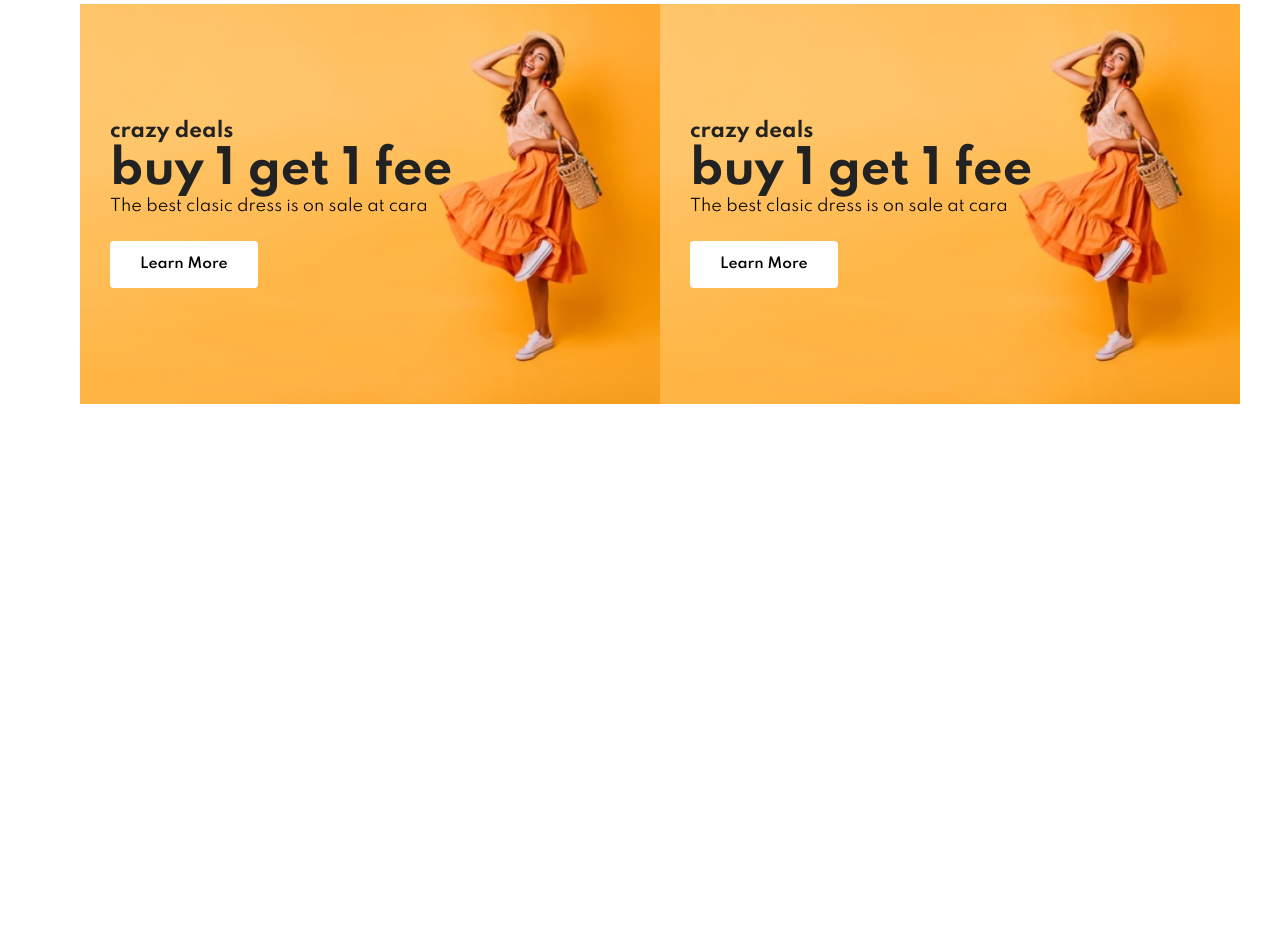
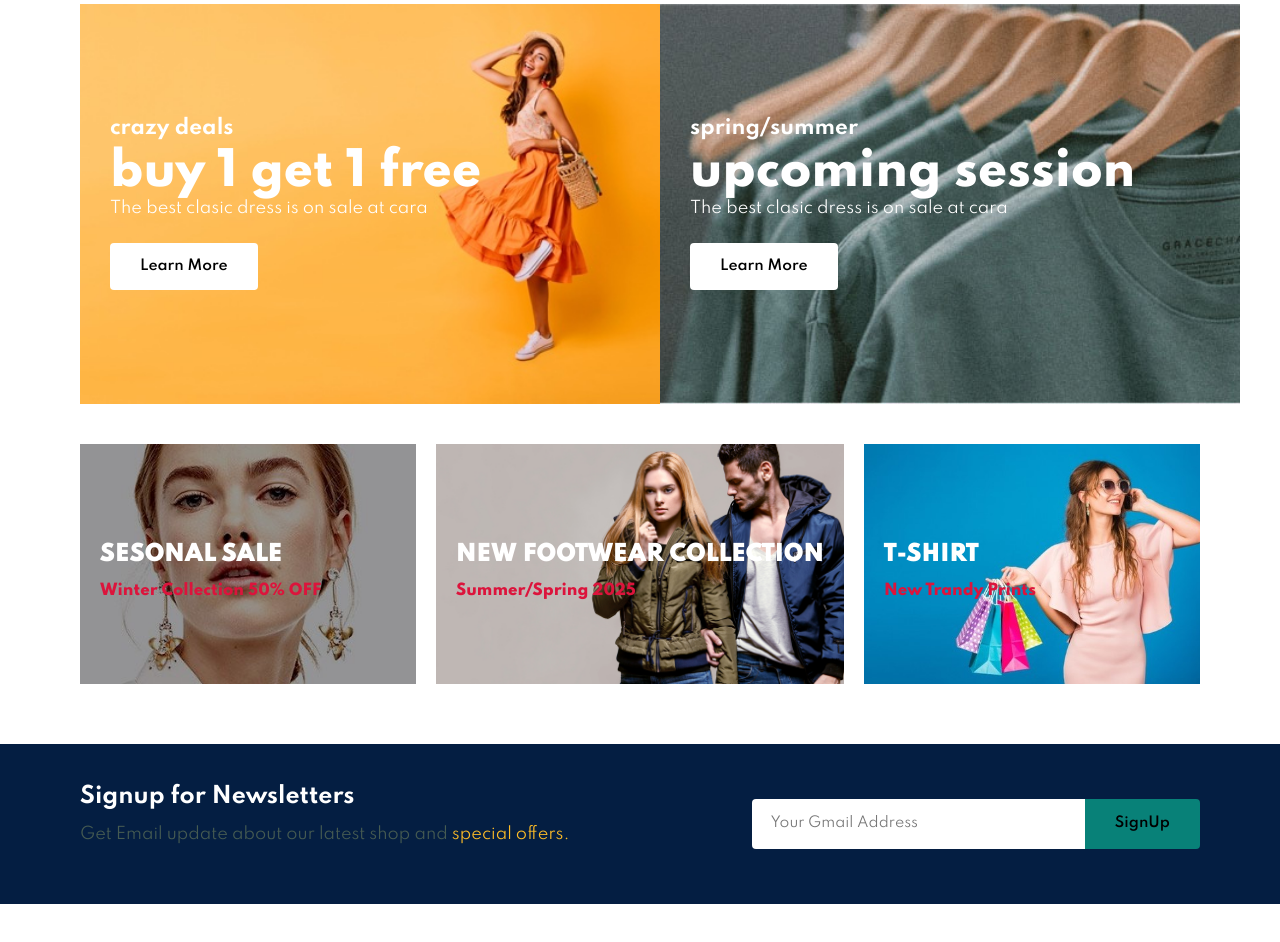
Before and after one commit to nitinmelkani04/E-Commerce-Website, a plain HTML site: page index.html in a window 1280 px wide. Shown: the part 3510-4452 px from the top of the page. Before the commit the page ends 3954 px from the top, so only its background shows below. Drawn offline with nearby package versions, Linux system fonts and the light colour scheme.

Commit message:
updated project

```diff
--- a/index.html
+++ b/index.html
@@ -4,9 +4,10 @@
     <meta charset="UTF-8" />
     <meta name="viewport" content="width=device-width, initial-scale=1.0" />
     <title>Buy_now</title>
+
     <link rel="stylesheet" href="style.css" />
-    <link
-      href="https://cdn.jsdelivr.net/npm/remixicon@4.7.0/fonts/remixicon.css"
+
+    <link href="https://cdn.jsdelivr.net/npm/remixicon@4.7.0/fonts/remixicon.css"
       rel="stylesheet"
     />
   </head>
@@ -364,21 +365,50 @@
     </section>
 
     <section id="sm-banner" class="section-p1">
-      <div class="bannerbox">
-        <h4>crazy deals</h4>
-        <h2>buy 1 get 1 fee</h2>
+      <div class="bannerbox1 special">
+        <h4 class="special">crazy deals</h4>
+        <h2 class="special">buy 1 get 1 free</h2>
         <span>The best clasic dress is on sale at cara</span>
         <button class="normal">Learn More</button>
       </div>
-        <div class="bannerbox">
-        <h4>crazy deals</h4>
-        <h2>buy 1 get 1 fee</h2>
+        <div class="bannerbox2 special">
+        <h4>spring/summer</h4>
+        <h2>upcoming session</h2>
         <span>The best clasic dress is on sale at cara</span>
         <button class="normal">Learn More</button>
       </div>
 
     </section>
 
+    <section id="banner3" class="section-p1">
+      <div class="banner">
+        <h2>SESONAL SALE</h2>
+        <h3>Winter Collection 50% OFF</h3>
+      </div>
+      <div class="banner ii">
+        <h2>NEW FOOTWEAR COLLECTION</h2>
+        <h3>Summer/Spring 2025</h3>
+      </div>
+      <div class="banner iii">
+        <h2>T-SHIRT</h2>
+        <h3>New Trandy Prints</h3>
+      </div>
+    </section>
+
+    <section id="newsletter" class="section-p1 section-m1">
+      <div class="newstext">
+        <h4>Signup for Newsletters</h4>
+        <p>Get Email update about our latest shop and <span>special offers.</span></p>
+      </div>
+      <div class="form">
+        <input type="text" placeholder="Your Gmail Address">
+        <button class="normal">SignUp</button>
+      </div>
+    </section>
+
+    <footer>
+
+    </footer>
 
     <script src="script.js"></script>
   </body>
--- a/style.css
+++ b/style.css
@@ -48,6 +48,9 @@ button.normal{
   outline: none;
   cursor: pointer;
   transition: 0.2s;
+}
+.special h2, .special h4{
+  color: #fff;
 }
 
 #header {
@@ -281,7 +284,8 @@ button.normal{
   display: flex;
   justify-content: space-around;
 }
-#sm-banner .bannerbox{
+#sm-banner .bannerbox1{
+  color: #fff;
   display: flex;
   flex-direction: column;
   align-items: flex-start;
@@ -293,6 +297,133 @@ button.normal{
   background-size: cover;
   background-position: center
 }
-#sm-banner .bannerbox button{
+#sm-banner .bannerbox1 h2{
+  margin-top: 5px;
+  font-weight: 800;
+}
+
+#sm-banner .bannerbox1 button{
   margin-top: 25px;
 }
+
+#sm-banner .bannerbox1:hover button {
+  background-color: #088178;
+  transform: scale(1.05);
+  transition: 0.3s ease;
+}
+
+#sm-banner .bannerbox2{
+  color: #fff;
+  display: flex;
+  flex-direction: column;
+  align-items: flex-start;
+  justify-content: center;
+  padding: 30px;
+  background-image: url(img/banner/b10.jpg);
+  min-width: 580px;
+  height: 50vh;
+  background-size: cover;
+  background-position: center
+}
+#sm-banner .bannerbox2 button{
+  margin-top: 25px;
+}
+#sm-banner .bannerbox2 h2{
+  margin-top: 5px;
+  font-weight: 800;
+}
+
+#sm-banner .bannerbox2:hover button {
+  background-color: #088178;
+  transform: scale(1.05);
+  transition: 0.3s ease;
+}
+#sm-banner .bannerbox2:hover {
+  /* background-color: #088178;   */
+  transform: scale(1.03);
+  transition: 0.2s ease;
+}
+#sm-banner .bannerbox1:hover {
+  /* background-color: #088178;   */
+  transform: scale(1.03);
+  transition: 0.2s ease;
+}
+#banner3 {
+  display: flex;
+  justify-content: space-between;
+  flex-wrap: wrap;
+  padding: 0 80px;
+}
+#banner3 .banner{
+  color: #fff;
+  display: flex;
+  flex-direction: column;
+  align-items: flex-start;
+  justify-content: center;
+  padding: 20px;
+  background-image: url(img/banner/b7.jpg);
+  min-width: 30%;
+  height: 30vh;
+  background-size: cover;
+  background-position: center;
+  margin-bottom: 20px;
+}
+#banner3 h2{
+  font-size: 22px;
+  font-weight: 900;
+  color: #fff;
+}
+#banner3 h3{
+  font-size: 15px;
+  font-weight: 800;
+  color: crimson;
+}
+#banner3 .ii{
+  background-image: url(img/banner/b4.jpg);
+}
+#banner3 .iii{
+  background-image: url(img/banner/b18.jpg);
+}
+#newsletter{
+  display: flex;
+  justify-content: space-between;
+  flex-wrap: wrap;
+  align-items: center;
+  border-image: url(img/banner/b14.png);
+  background-repeat: no-repeat;
+  background-position: 20% 30%;
+  background-color: #041e42;
+}
+#newsletter h4{
+  font-size: 22px;
+  font-weight: 700;
+  color: #fff;
+}
+#newaletter p{
+  font-size: 14px;
+  font-weight: 600;
+  color: #818ea0;
+}
+#newsletter p span{
+  color: #ffbd27;
+}
+#newsletter .form{
+  display: flex;
+  width: 40%;
+}
+#newsletter button{
+  background-color: #088178;
+  border-bottom-left-radius: 0;
+  border-top-left-radius: 0;
+}
+#newsletter .form input {
+  height: 3.125rem;
+  padding: 0 1.25em ;
+  font-size: 14px;
+  width: 100%;
+  border-radius: 4px;
+  border: 1px solid transparent;
+  outline: none;
+  border-bottom-right-radius: 0;
+  border-top-right-radius: 0;
+}
```
